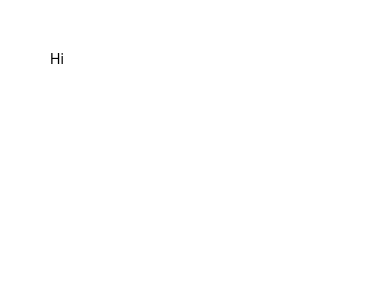
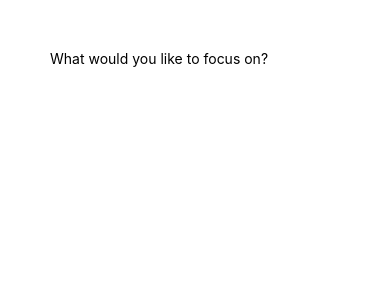
Before and after one commit to clintmadeit/FocusTime, a React Native app: screen / in a window 390 px wide. Shown: the top 300 px of the page. Built offline with nearby package versions, Linux system fonts and the light colour scheme.

Commit message:
app initialize and focus component init

```diff
--- a/App.tsx
+++ b/App.tsx
@@ -5,14 +5,19 @@
  * @format
  */
 
-import React from 'react';
-import {StyleSheet, Text} from 'react-native';
+import React, {useState} from 'react';
+import {StyleSheet, Text, View} from 'react-native';
 
 function App(): React.JSX.Element {
+  const [focusSubject, setFocusSubject] = useState(null);
   return (
-    <view style={styles.container}>
-      <Text>Hi</Text>
-    </view>
+    <View style={styles.container}>
+      {focusSubject ? (
+        <Text>Here is where I will build a timer</Text>
+      ) : (
+        <Text>What would you like to focus on?</Text>
+      )}
+    </View>
   );
 }
 
@@ -20,8 +25,6 @@ const styles = StyleSheet.create({
   container: {
     flex: 1,
     padding: 50,
-    justifyContent: 'center',
-    alignItems: 'center',
   },
 });
 
```
Also changed, not shown: src/features/focus/Focus.tsx (added, +14 -0 lines).
